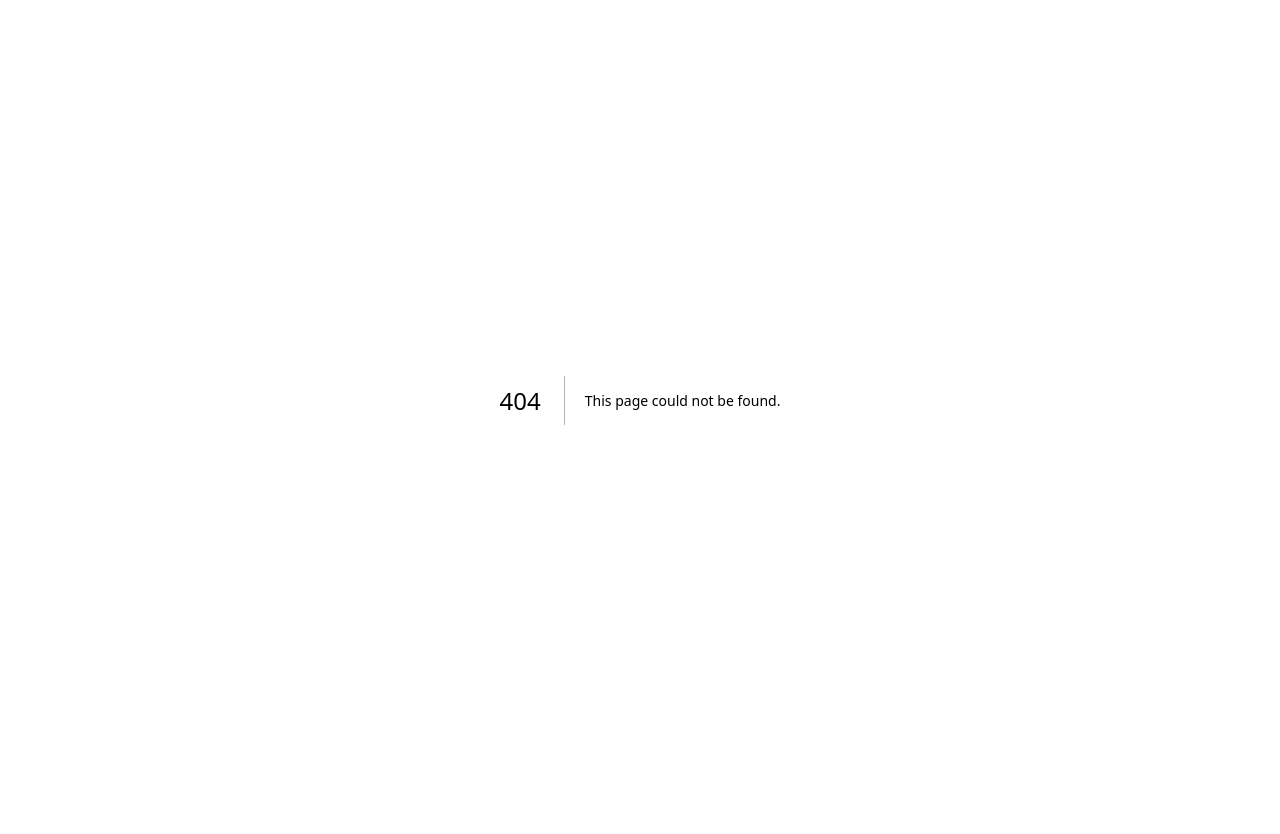
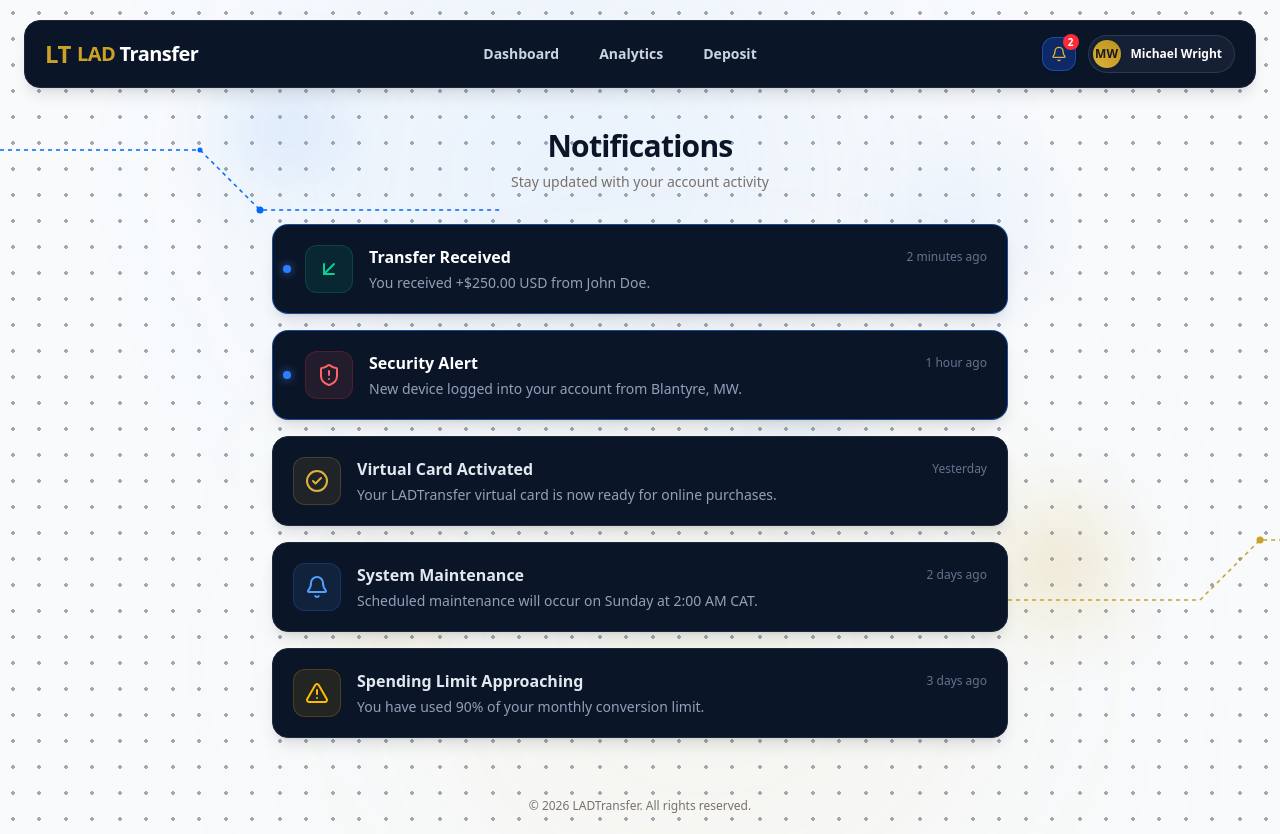
Before and after one commit to aggie-d/SASE_Hack2026, a Next.js app: page /notifications in a window 1280 px wide. Before the commit this address had no page. Before the commit the page ends 800 px from the top, so only its background shows below. Built offline with nearby package versions, Linux system fonts and the light colour scheme.

Commit message:
notifications Page

```diff
--- /dev/null
+++ b/app/notifications/page.tsx
@@ -0,0 +1,240 @@
+"use client";
+
+import { AppHeader } from "@/components/AppHeader";
+import { ArrowDownLeft, ShieldAlert, Bell, CheckCircle2, AlertTriangle } from "lucide-react";
+
+const notifications = [
+  {
+    id: 1,
+    title: "Transfer Received",
+    message: "You received +$250.00 USD from John Doe.",
+    time: "2 minutes ago",
+    icon: ArrowDownLeft,
+    iconColor: "text-emerald-400",
+    bgColor: "bg-emerald-400/10",
+    borderColor: "border-emerald-500/20",
+    isUnread: true,
+  },
+  {
+    id: 2,
+    title: "Security Alert",
+    message: "New device logged into your account from Blantyre, MW.",
+    time: "1 hour ago",
+    icon: ShieldAlert,
+    iconColor: "text-red-400",
+    bgColor: "bg-red-400/10",
+    borderColor: "border-red-500/20",
+    isUnread: true,
+  },
+  {
+    id: 3,
+    title: "Virtual Card Activated",
+    message: "Your LADTransfer virtual card is now ready for online purchases.",
+    time: "Yesterday",
+    icon: CheckCircle2,
+    iconColor: "text-[#DFB338]",
+    bgColor: "bg-[#DFB338]/10",
+    borderColor: "border-[#DFB338]/20",
+    isUnread: false,
+  },
+  {
+    id: 4,
+    title: "System Maintenance",
+    message: "Scheduled maintenance will occur on Sunday at 2:00 AM CAT.",
+    time: "2 days ago",
+    icon: Bell,
+    iconColor: "text-blue-400",
+    bgColor: "bg-blue-400/10",
+    borderColor: "border-blue-500/20",
+    isUnread: false,
+  },
+  {
+    id: 5,
+    title: "Spending Limit Approaching",
+    message: "You have used 90% of your monthly conversion limit.",
+    time: "3 days ago",
+    icon: AlertTriangle,
+    iconColor: "text-amber-400",
+    bgColor: "bg-amber-400/10",
+    borderColor: "border-amber-500/20",
+    isUnread: false,
+  }
+];
+
+export default function NotificationsPage() {
+  return (
+    <div className="min-h-screen bg-[#F8FAFC] text-stone-900 flex flex-col justify-between relative overflow-hidden font-sans">
+      {/* Background: Animated Dot-Matrix Wave — 24 narrow strips for a smooth sine-wave sweep */}
+      {Array.from({ length: 24 }).map((_, i) => (
+        <div
+          key={i}
+          className="absolute top-0 bottom-0 pointer-events-none"
+          style={{
+            left: `${(i * 100) / 24}%`,
+            width: `${100 / 24}%`,
+            backgroundImage: "radial-gradient(#475569 2px, transparent 2px)",
+            backgroundSize: "26px 26px",
+            backgroundAttachment: "fixed",
+            opacity: 0.5,
+            animation: `dot-wave 0.8s ease-in-out ${(i * 0.035).toFixed(3)}s`,
+          }}
+        />
+      ))}
+
+      {/* Soft Ambient Glows */}
+      <div
+        className="absolute top-0 left-1/4 w-[500px] h-[350px] bg-blue-400/10 rounded-full blur-[130px] pointer-events-none"
+        style={{ animation: "wave-lift 0.9s ease-in-out 0.1s both" }}
+      />
+      <div
+        className="absolute bottom-0 right-1/4 w-[500px] h-[350px] bg-[#C9A227]/10 rounded-full blur-[140px] pointer-events-none"
+        style={{ animation: "wave-lift 0.9s ease-in-out 0.35s both" }}
+      />
+
+      {/* Circuit Tech Lines */}
+      <svg
+        className="absolute inset-0 w-full h-full pointer-events-none opacity-20"
+        xmlns="http://www.w3.org/2000/svg"
+        style={{ animation: "wave-lift 0.9s ease-in-out 0.15s both" }}
+      >
+        <path d="M0,150 L200,150 L260,210 L500,210" fill="none" stroke="#0066FF" strokeWidth="1.5" strokeDasharray="4 4" />
+        <circle cx="260" cy="210" r="3.5" fill="#0066FF" />
+        <path d="M1000,600 L1200,600 L1260,540 L1600,540" fill="none" stroke="#C9A227" strokeWidth="1.5" strokeDasharray="4 4" />
+        <circle cx="1260" cy="540" r="3.5" fill="#C9A227" />
+        <circle cx="200" cy="150" r="2.5" fill="#0066FF" />
+      </svg>
+
+      {/* Floating Light Wisps — appear after the wave animation completes */}
+      <div
+        className="absolute pointer-events-none rounded-full"
+        style={{
+          top: "18%",
+          left: "12%",
+          width: "80px",
+          height: "80px",
+          background: "rgba(96, 165, 250, 0.35)",
+          filter: "blur(40px)",
+          animation: "wisp-drift-1 12s ease-in-out 1.5s infinite",
+        }}
+      />
+      <div
+        className="absolute pointer-events-none rounded-full"
+        style={{
+          top: "65%",
+          right: "10%",
+          width: "100px",
+          height: "100px",
+          background: "rgba(201, 162, 39, 0.3)",
+          filter: "blur(45px)",
+          animation: "wisp-drift-2 15s ease-in-out 2s infinite",
+        }}
+      />
+      <div
+        className="absolute pointer-events-none rounded-full"
+        style={{
+          top: "40%",
+          left: "55%",
+          width: "60px",
+          height: "60px",
+          background: "rgba(96, 165, 250, 0.25)",
+          filter: "blur(35px)",
+          animation: "wisp-drift-3 10s ease-in-out 1.8s infinite",
+        }}
+      />
+      <div
+        className="absolute pointer-events-none rounded-full"
+        style={{
+          top: "75%",
+          left: "30%",
+          width: "70px",
+          height: "70px",
+          background: "rgba(201, 162, 39, 0.25)",
+          filter: "blur(40px)",
+          animation: "wisp-drift-4 13s ease-in-out 2.2s infinite",
+        }}
+      />
+      <div
+        className="absolute pointer-events-none rounded-full"
+        style={{
+          top: "25%",
+          right: "25%",
+          width: "90px",
+          height: "90px",
+          background: "rgba(96, 165, 250, 0.2)",
+          filter: "blur(50px)",
+          animation: "wisp-drift-1 14s ease-in-out 2.5s infinite",
+        }}
+      />
+
+      {/* Consistent Navigation Header */}
+      <div style={{ animation: "wave-lift 0.9s ease-in-out 0.08s both" }}>
+        <AppHeader active="notifications" />
+      </div>
+
+      {/* Main Content Area */}
+      <main className="relative z-10 w-full max-w-3xl mx-auto flex-1 flex flex-col items-center px-4 py-8 sm:py-10">
+        <div className="w-full">
+          <div
+            className="mb-8"
+            style={{ animation: "wave-lift 0.9s ease-in-out 0.15s both" }}
+          >
+            <h1 className="text-2xl sm:text-3xl font-extrabold text-[#0B1528] tracking-tight text-center">
+              Notifications
+            </h1>
+            <p className="mt-2 text-center text-stone-500 text-sm">
+              Stay updated with your account activity
+            </p>
+          </div>
+
+          <div className="w-full space-y-4">
+            {notifications.map((notification, index) => {
+              const Icon = notification.icon;
+              return (
+                <div
+                  key={notification.id}
+                  className={`bg-[#0B1528] rounded-2xl p-5 shadow-lg border relative overflow-hidden transition-all duration-300 hover:shadow-xl hover:-translate-y-0.5 ${
+                    notification.isUnread ? "border-blue-500/50" : "border-slate-800"
+                  }`}
+                  style={{ animation: `wave-lift 0.9s ease-in-out ${0.2 + index * 0.08}s both` }}
+                >
+                  {/* Unread indicator dot */}
+                  {notification.isUnread && (
+                    <div className="absolute top-1/2 left-2.5 -translate-y-1/2 w-2 h-2 rounded-full bg-blue-500 shadow-[0_0_8px_rgba(59,130,246,0.8)]" />
+                  )}
+
+                  <div className={`flex items-start gap-4 ${notification.isUnread ? "ml-3" : ""}`}>
+                    <div className={`flex-shrink-0 w-12 h-12 rounded-xl flex items-center justify-center border ${notification.bgColor} ${notification.borderColor}`}>
+                      <Icon className={`w-6 h-6 ${notification.iconColor}`} />
+                    </div>
+
+                    <div className="flex-1 min-w-0">
+                      <div className="flex items-center justify-between gap-2 mb-1">
+                        <h3 className={`text-base font-bold truncate ${notification.isUnread ? "text-white" : "text-slate-200"}`}>
+                          {notification.title}
+                        </h3>
+                        <span className="text-xs font-medium text-slate-500 whitespace-nowrap">
+                          {notification.time}
+                        </span>
+                      </div>
+                      <p className="text-sm text-slate-400">
+                        {notification.message}
+                      </p>
+                    </div>
+                  </div>
+                </div>
+              );
+            })}
+          </div>
+        </div>
+      </main>
+
+      {/* Footer */}
+      <footer
+        className="relative z-10 py-5 text-center text-xs text-stone-500"
+        style={{ animation: "wave-lift 0.9s ease-in-out 0.65s both" }}
+      >
+        <p>© 2026 LADTransfer. All rights reserved.</p>
+      </footer>
+    </div>
+  );
+}
--- a/components/AppHeader.tsx
+++ b/components/AppHeader.tsx
@@ -5,7 +5,7 @@ import { useRouter } from "next/navigation";
 import { Bell } from "lucide-react";
 
 type AppHeaderProps = {
-  active?: "dashboard" | "deposit" | "profile" | "analytics";
+  active?: "dashboard" | "deposit" | "profile" | "analytics" | "notifications";
   onInterceptNavigate?: (url: string) => void;
 };
 
@@ -77,7 +77,11 @@ export function AppHeader({ active, onInterceptNavigate }: AppHeaderProps) {
           <button
             type="button"
             onClick={() => handleNav("/notifications")}
-            className="relative p-2 rounded-xl bg-slate-800/80 hover:bg-slate-700/80 border border-slate-700 text-[#C9A227] transition-colors"
+            className={`relative p-2 rounded-xl border transition-colors ${
+              active === "notifications"
+                ? "bg-blue-600/30 border-blue-500/40 text-[#DFB338] shadow-sm"
+                : "bg-slate-800/80 hover:bg-slate-700/80 border-slate-700 text-[#C9A227]"
+            }`}
             aria-label="Notifications"
           >
             <Bell className="w-4 h-4" />
```
